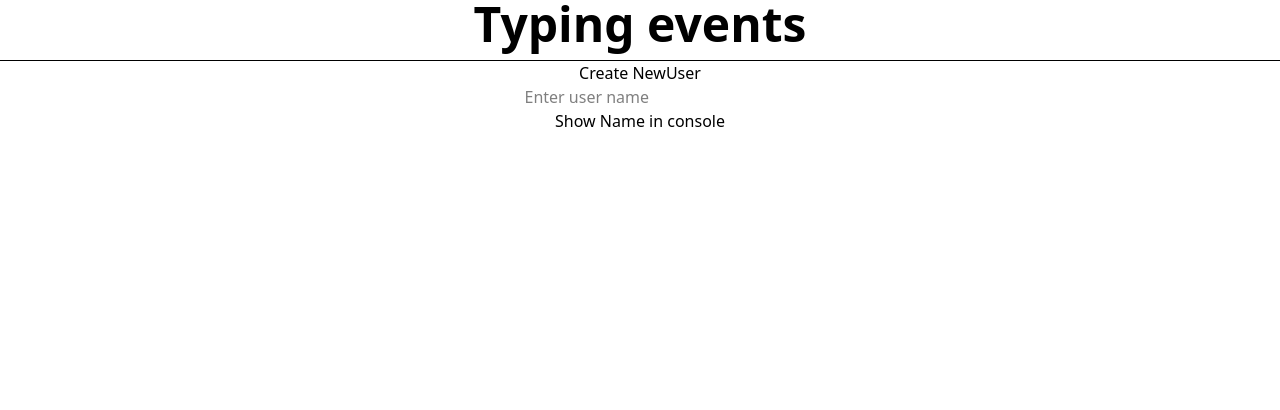
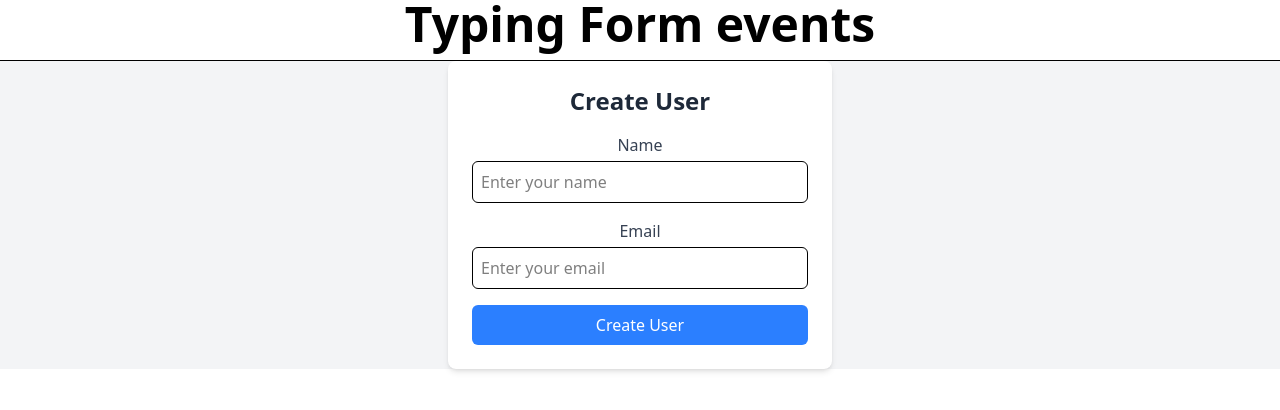
Before and after one commit to Abubokkor98/react-typescript, a React (Vite) app: page / in a window 1280 px wide. Shown: the top 410 px of the page. Built offline with nearby package versions, Linux system fonts and the light colour scheme.

Commit message:
typing form event

```diff
--- a/src/App.tsx
+++ b/src/App.tsx
@@ -1,11 +1,11 @@
-import NewUser from "./components/NewUser";
+import CreateUser from "./components/CreateUser";
 
 function App() {
   return (
     <div className="text-center">
-      <h1 className="font-bold text-5xl mb-3">Typing events</h1>
+      <h1 className="font-bold text-5xl mb-3">Typing Form events</h1>
       <hr />
-      <NewUser/>
+     <CreateUser/>
     </div>
   );
 }
--- /dev/null
+++ b/src/components/CreateUser.tsx
@@ -0,0 +1,64 @@
+import { useState } from "react";
+
+export default function CreateUser() {
+  const [name, setName] = useState("");
+  const [email, setEmail] = useState("");
+
+  const handleNameChange = (e: React.ChangeEvent<HTMLInputElement>) => {
+    setName(e.target.value);
+  };
+
+  const handleEmailChange = (e: React.ChangeEvent<HTMLInputElement>) => {
+    setEmail(e.target.value);
+  };
+
+  const handleFormSubmit = (e: React.FormEvent<HTMLFormElement>) => {
+    e.preventDefault();
+    const newUser = { name, email };
+    console.log(newUser);
+  };
+
+  return (
+    <div className="flex justify-center bg-gray-100">
+      <div className="bg-white p-6 rounded-lg shadow-md w-96">
+        <h2 className="text-2xl font-semibold text-center text-gray-800 mb-4">
+          Create User
+        </h2>
+        <form onSubmit={handleFormSubmit} className="space-y-4">
+          <div>
+            <label htmlFor="name" className="block text-gray-700 font-medium">
+              Name
+            </label>
+            <input
+              type="text"
+              id="name"
+              value={name}
+              onChange={handleNameChange}
+              className="w-full mt-1 p-2 border rounded-md focus:ring-2 focus:ring-blue-400 outline-none"
+              placeholder="Enter your name"
+            />
+          </div>
+          <div>
+            <label htmlFor="email" className="block text-gray-700 font-medium">
+              Email
+            </label>
+            <input
+              type="email"
+              id="email"
+              value={email}
+              onChange={handleEmailChange}
+              className="w-full mt-1 p-2 border rounded-md focus:ring-2 focus:ring-blue-400 outline-none"
+              placeholder="Enter your email"
+            />
+          </div>
+          <button
+            type="submit"
+            className="w-full bg-blue-500 text-white py-2 px-4 rounded-md hover:bg-blue-600 transition duration-300"
+          >
+            Create User
+          </button>
+        </form>
+      </div>
+    </div>
+  );
+}
```
